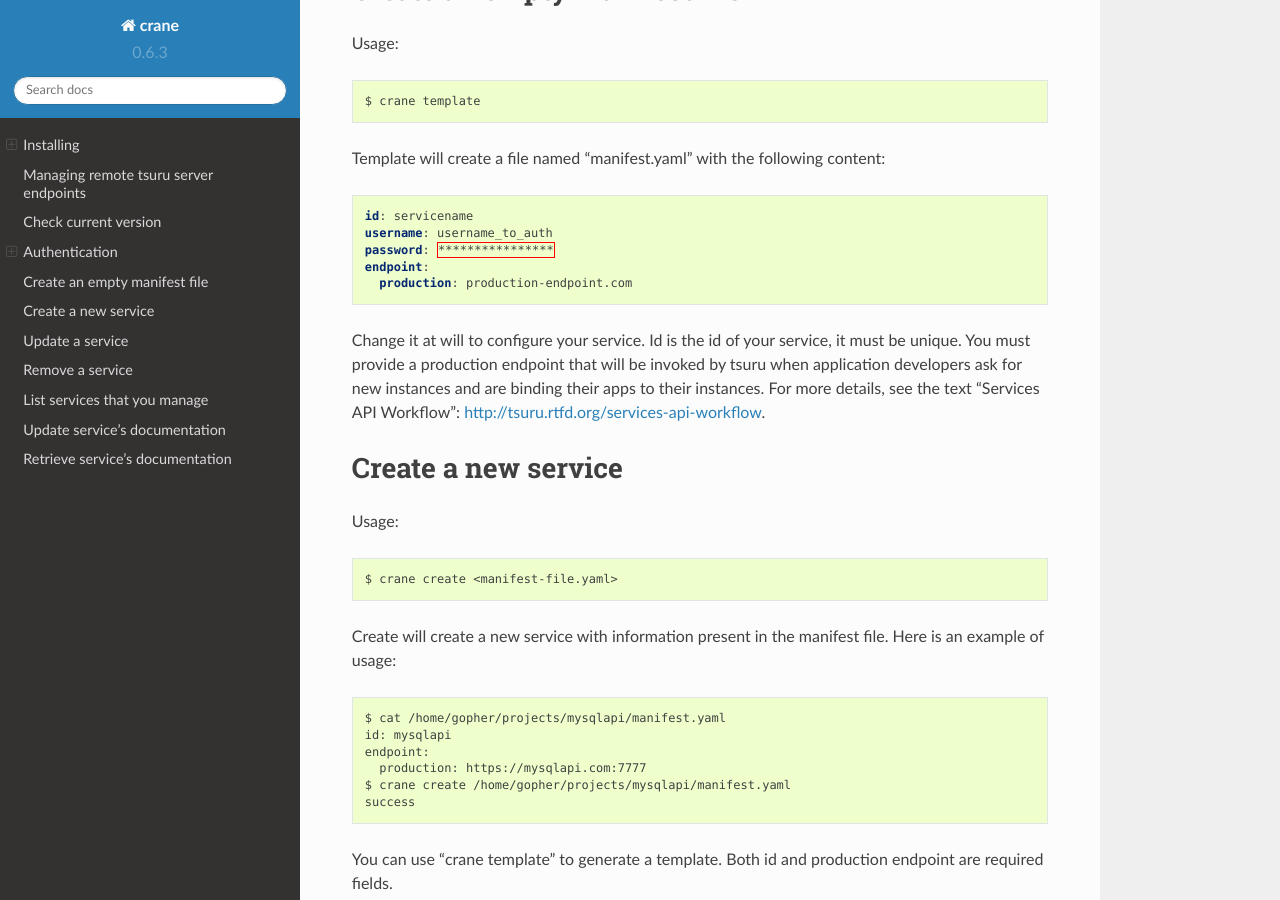
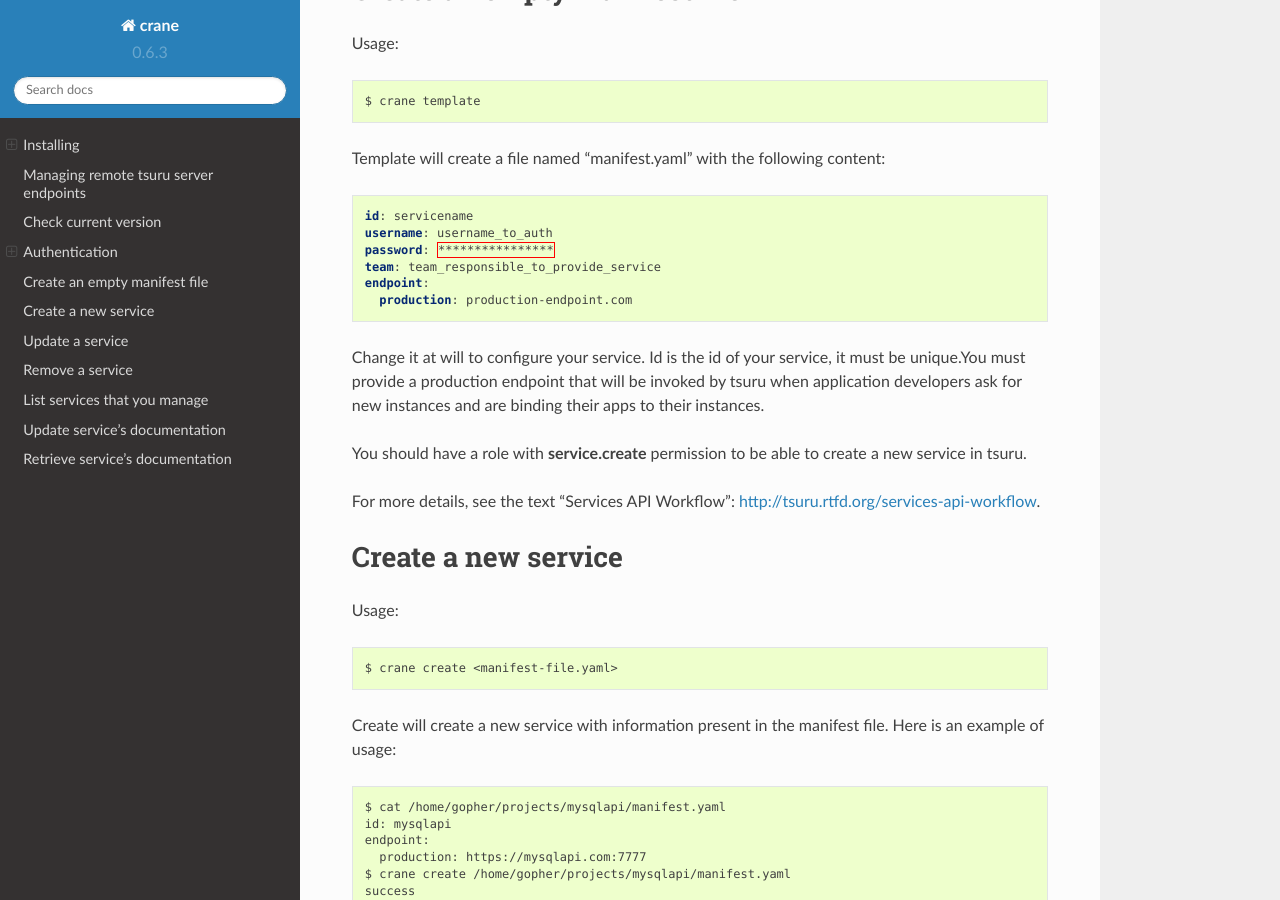
Before and after one commit to tsuru/crane, a Sphinx documentation site: the page built from docs/source/index.rst, in a window 1280 px wide and 900 px high, scrolled down 3148 px. Built offline with Sphinx 7.4.7 and the Read the Docs theme 2.0.0, drawn with Linux system fonts in a browser that asks for light colours.

Commit message:
docs: update doc about crane template. Closes tsuru/tsuru#1357

```diff
--- a/docs/source/index.rst
+++ b/docs/source/index.rst
@@ -198,13 +198,19 @@
     id: servicename
     username: username_to_auth
     password: ****************
+    team: team_responsible_to_provide_service
     endpoint:
       production: production-endpoint.com
 
 Change it at will to configure your service. Id is the id of your service, it
-must be unique. You must provide a production endpoint that will be invoked by
+must be unique.You must provide a production endpoint that will be invoked by
 tsuru when application developers ask for new instances and are binding their
-apps to their instances. For more details, see the text "Services API
+apps to their instances.
+
+You should have a role with **service.create** permission to be able to create a
+new service in tsuru.
+
+For more details, see the text "Services API
 Workflow": http://tsuru.rtfd.org/services-api-workflow.
 
 
```
